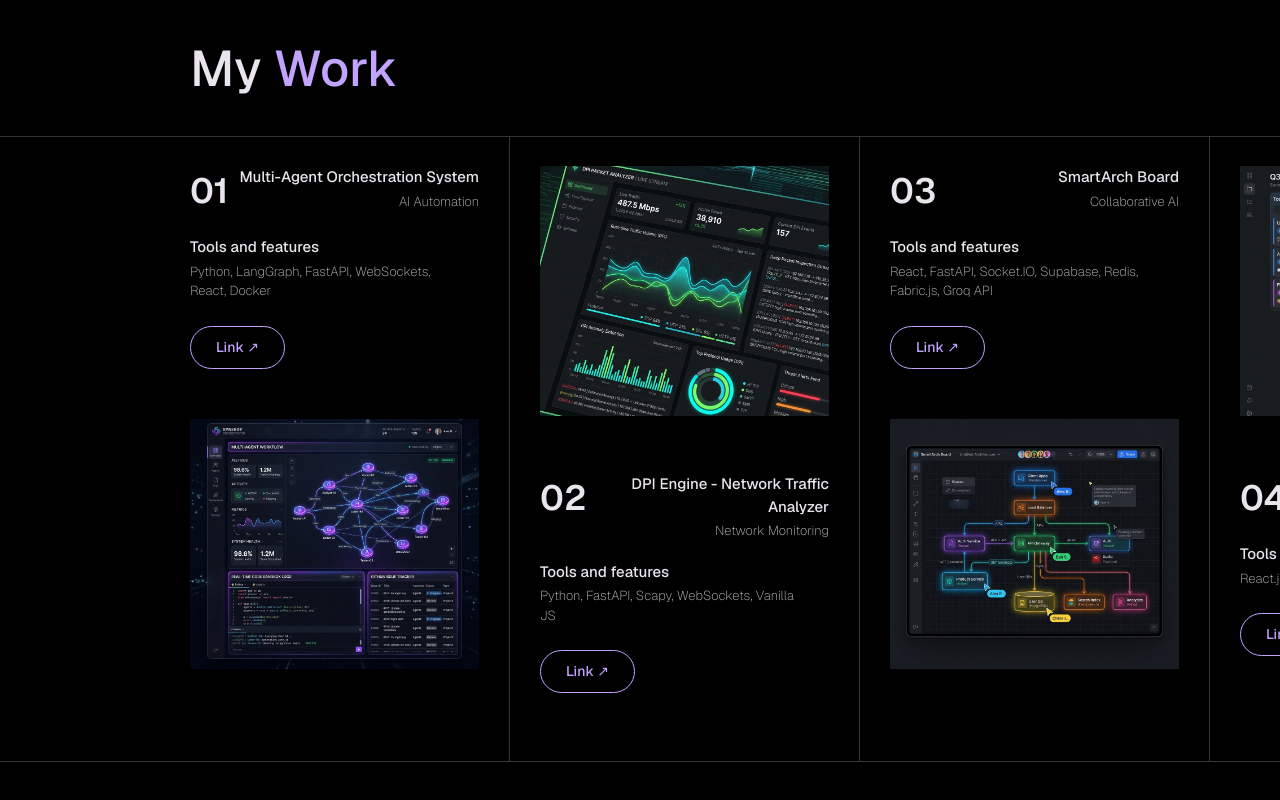
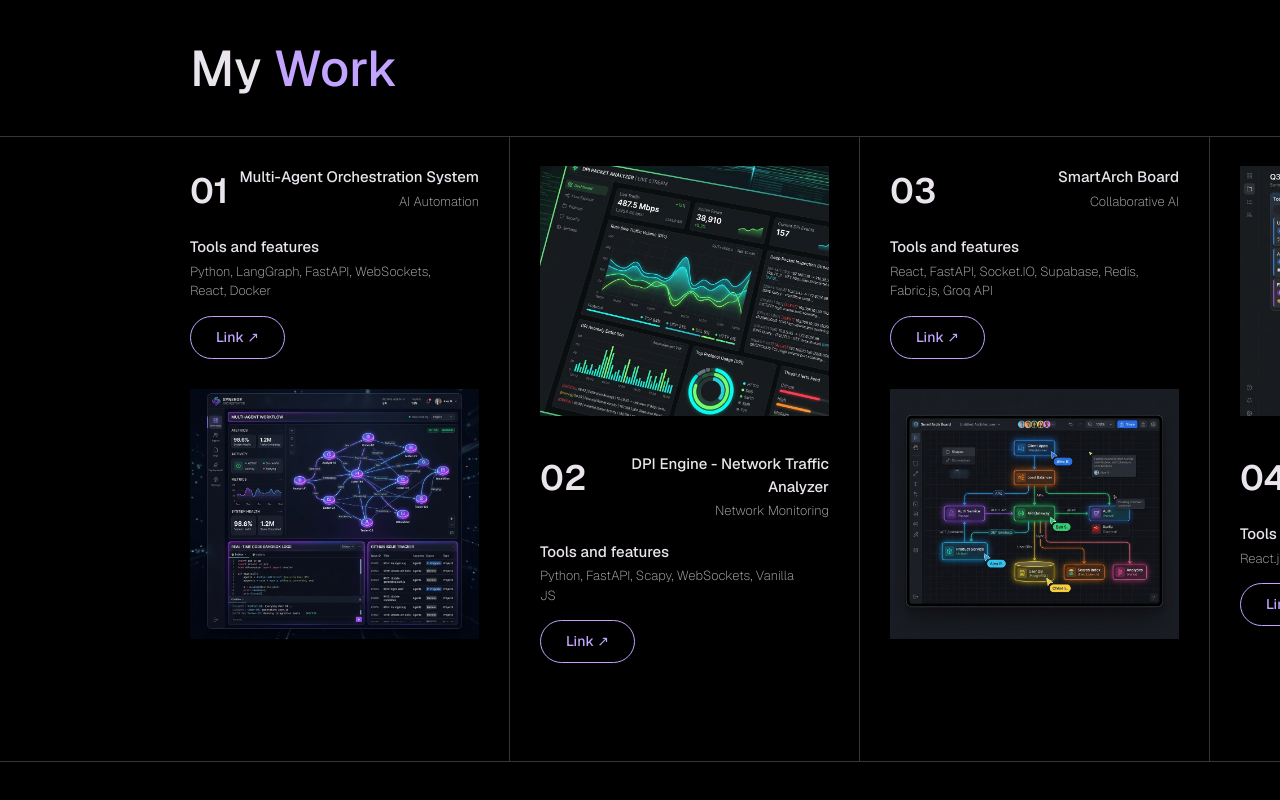
Before and after one commit to guptadhruv780/Personal-portfolio, a React (Vite) app: page / in a window 1280 px wide. Shown: the part 2439-3239 px from the top of the page. Built offline with nearby package versions, Linux system fonts and the light colour scheme; no server answers.

Commit message:
Adjust Work section margins to prevent Link button from getting clipped

```diff
--- a/src/components/styles/Work.css
+++ b/src/components/styles/Work.css
@@ -40,7 +40,7 @@
   box-sizing: border-box;
   border-right: 1px solid #363636;
   flex-shrink: 0;
-  gap: 50px;
+  gap: 30px;
   justify-content: start;
 }
 
@@ -103,7 +103,7 @@
   display: inline-flex;
   align-items: center;
   justify-content: center;
-  margin-top: 25px;
+  margin-top: 15px;
   padding: 10px 25px;
   background-color: transparent;
   border: 1px solid var(--accentColor);
```
